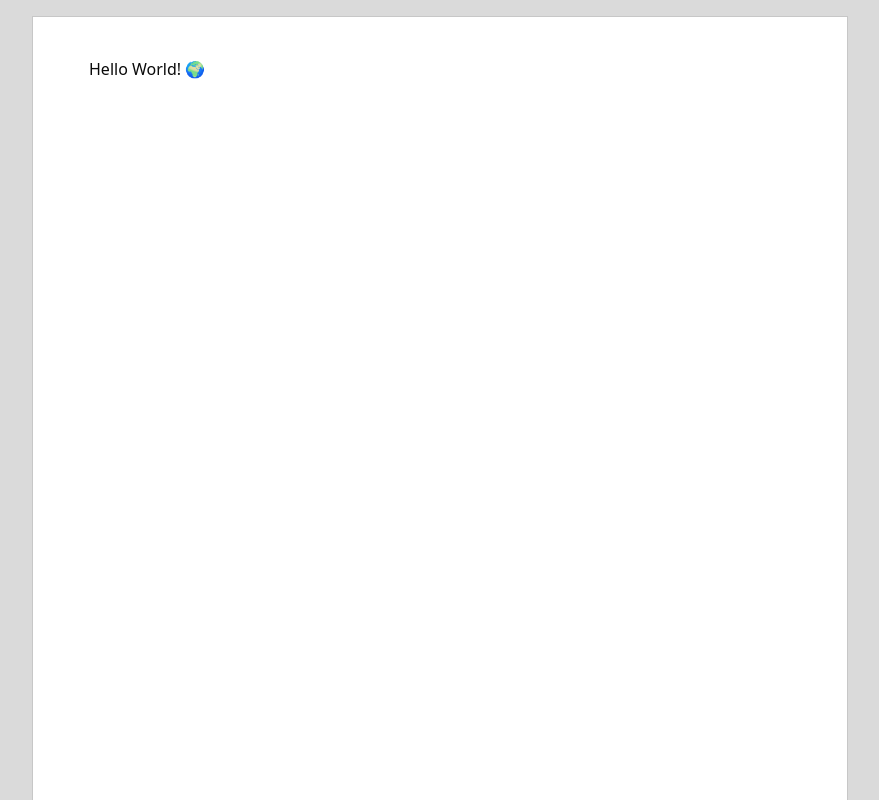
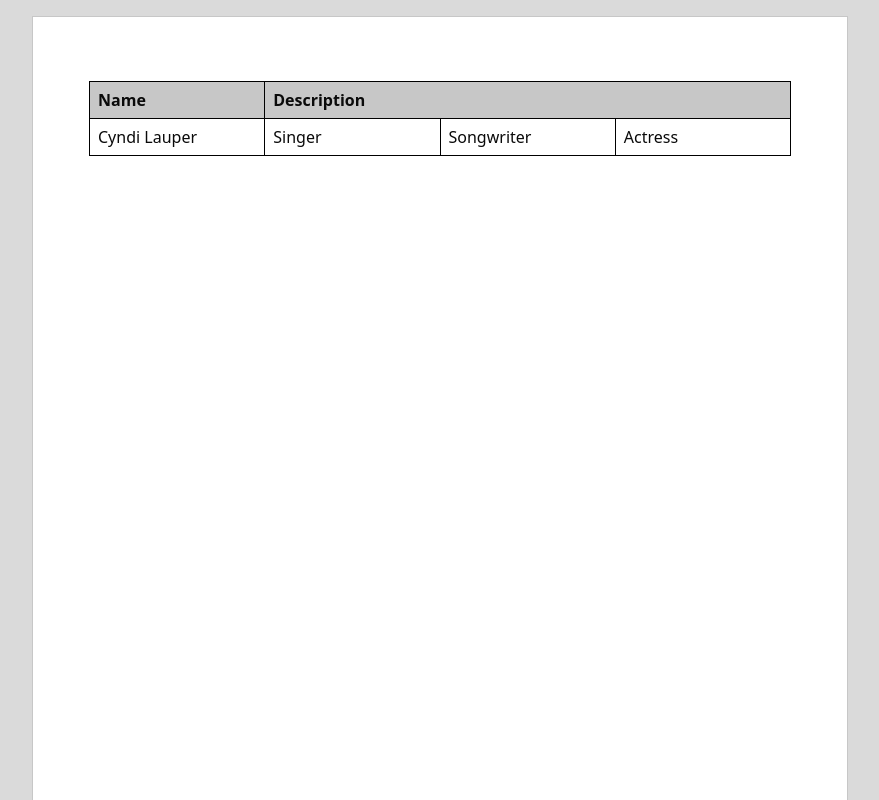
Before and after one commit to pmaurya5060/dossier, a Next.js app: page /documents/1 in a window 1280 px wide. Shown: the top 800 px of the page, without its empty margins (200-1079 px from the left). Built offline with nearby package versions, Linux system fonts and the light colour scheme.

Commit message:
imported and styles TableKit

```diff
--- a/src/app/documents/[documentid]/editor.tsx
+++ b/src/app/documents/[documentid]/editor.tsx
@@ -3,6 +3,7 @@
 import Heading from '@tiptap/extension-heading'
 import {useEditor,EditorContent} from "@tiptap/react";
 import { TaskItem,TaskList } from "@tiptap/extension-list";
+import { TableKit } from '@tiptap/extension-table'
 import StarterKit from "@tiptap/starter-kit";
 
 export const Editor=()=>{
@@ -21,8 +22,26 @@
         nested:true
       }),
       TaskList,
+      TableKit.configure({
+        table: { resizable: true },
+      }),
     ],
-    content:"<p>Hello World! 🌍</p>",
+    content: `
+        <table>
+          <tbody>
+            <tr>
+              <th>Name</th>
+              <th colspan="3">Description</th>
+            </tr>
+            <tr>
+              <td>Cyndi Lauper</td>
+              <td>Singer</td>
+              <td>Songwriter</td>
+              <td>Actress</td>
+            </tr>
+          </tbody>
+        </table>
+      `,
   });
 
   return (
--- a/src/app/globals.css
+++ b/src/app/globals.css
@@ -214,4 +214,64 @@
       margin: 0;
     }
   }
+  /* Table-specific styling */
+  table {
+    border-collapse: collapse;
+    margin: 0;
+    overflow: hidden;
+    table-layout: fixed;
+    width: 100%;
+
+    td,
+    th {
+      border: 1px solid black;
+      box-sizing: border-box;
+      min-width: 1em;
+      padding: 6px 8px;
+      position: relative;
+      vertical-align: top;
+
+      > * {
+        margin-bottom: 0;
+      }
+    }
+
+    th {
+      background-color:#c7c7c7;
+      font-weight: bold;
+      text-align: left;
+    }
+
+    .selectedCell:after {
+      background:#c7c7c7;
+      content: '';
+      left: 0;
+      right: 0;
+      top: 0;
+      bottom: 0;
+      pointer-events: none;
+      position: absolute;
+      z-index: 2;
+    }
+
+    .column-resize-handle {
+      background-color: var(--primary);
+      bottom: -2px;
+      pointer-events: none;
+      position: absolute;
+      right: -2px;
+      top: 0;
+      width: 4px;
+    }
+  }
+
+  .tableWrapper {
+    margin: 1.5rem 0;
+    overflow-x: auto;
+  }
+
+  &.resize-cursor {
+    cursor: ew-resize;
+    cursor: col-resize;
+  }
 }
```
